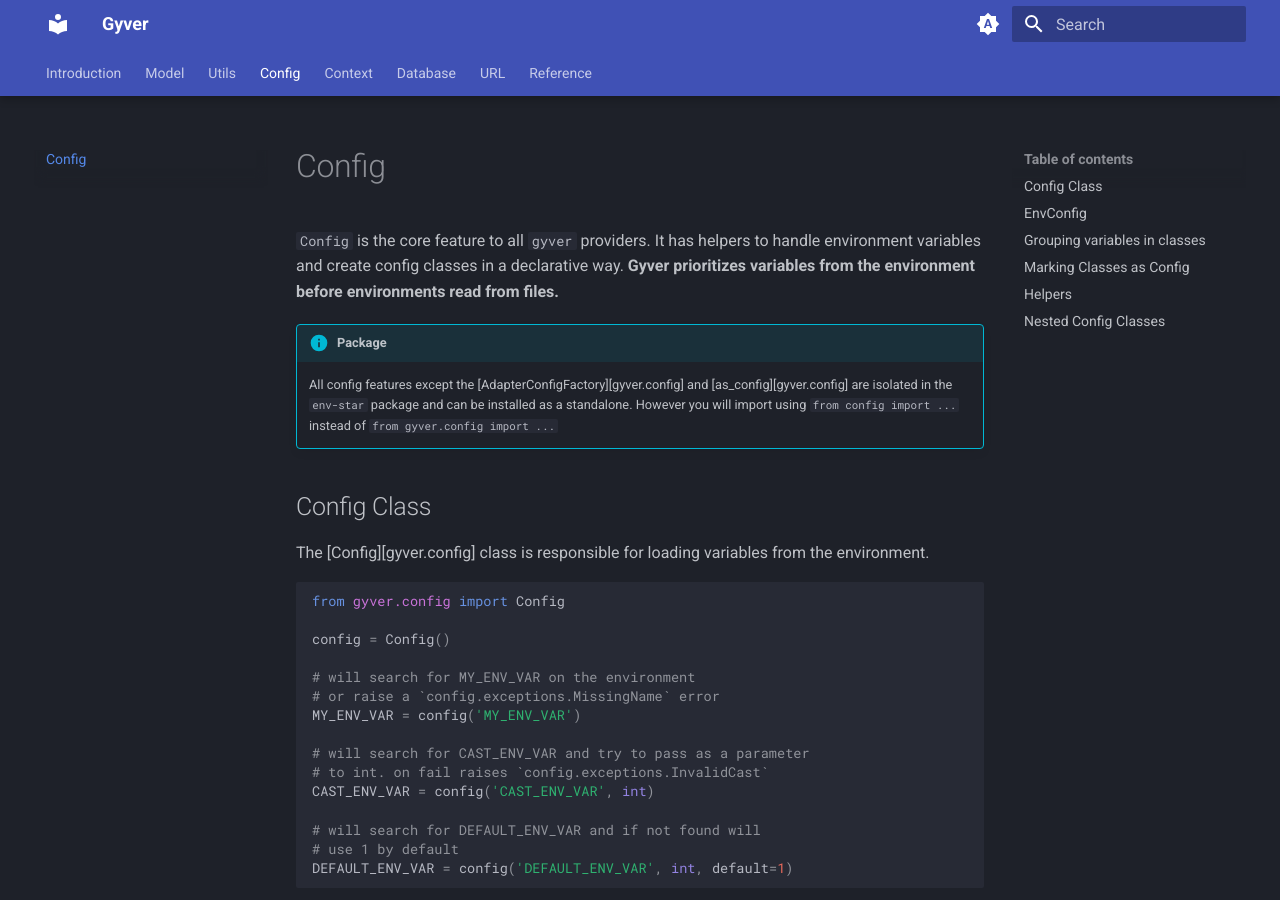
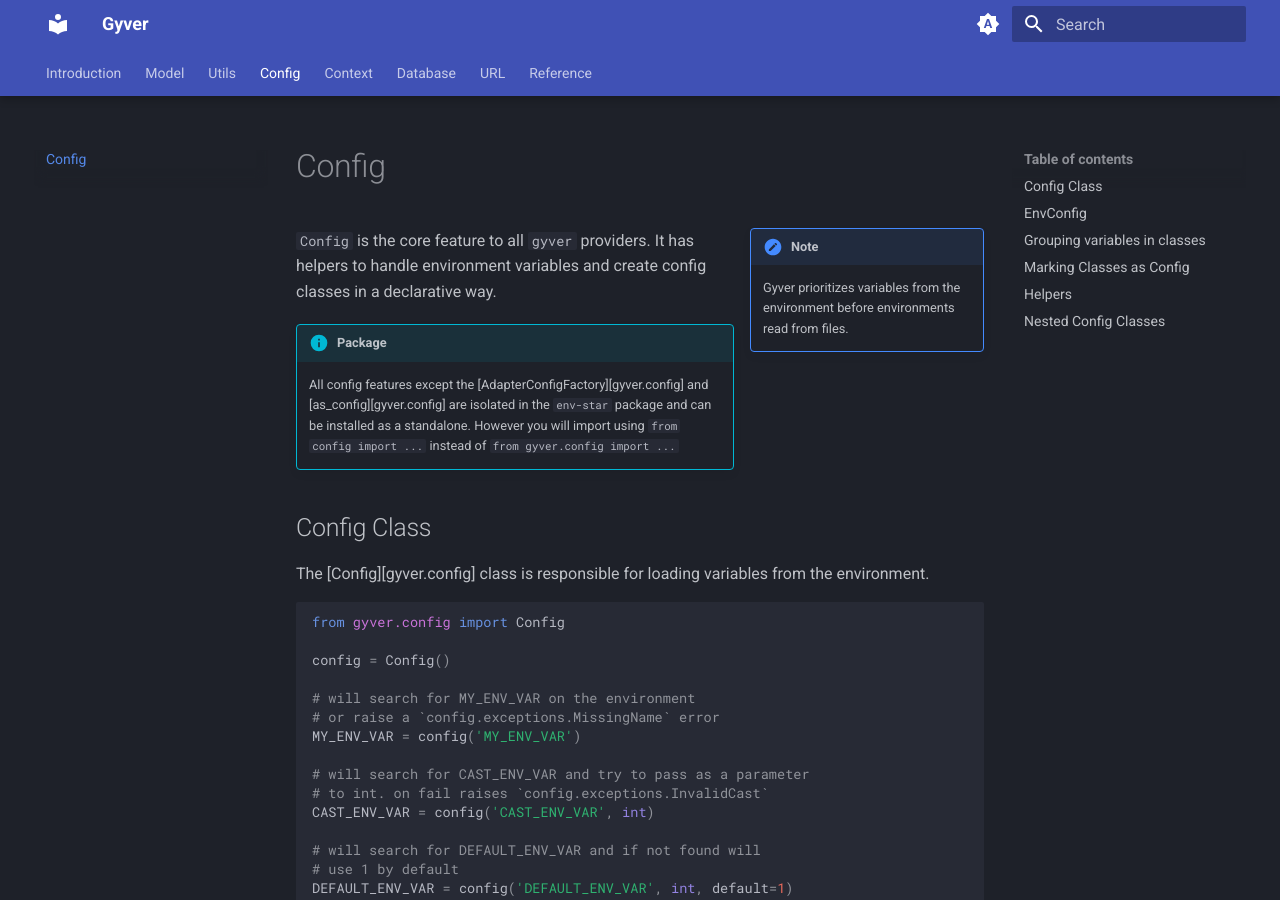
Before and after one commit to guscardvs/gyver, an MkDocs documentation site: the page built from docs/usage/config.md, in a window 1280 px wide and 900 px high. Built offline with MkDocs 1.6.1 and Material for MkDocs 9.7.7, drawn with Linux system fonts in a browser that asks for light colours.

Commit message:
changed note on Config to use the admonition interface

```diff
--- a/docs/usage/config.md
+++ b/docs/usage/config.md
@@ -1,7 +1,11 @@
 # Config
 
+!!! note inline end
+    Gyver prioritizes variables from the environment before environments read from files.
+
 `Config` is the core feature to all `gyver` providers. It has helpers
-to handle environment variables and create config classes in a declarative way. **Gyver prioritizes variables from the environment before environments read from files.**
+to handle environment variables and create config classes in a declarative way.
+
 
 !!! info "Package"
 
```
